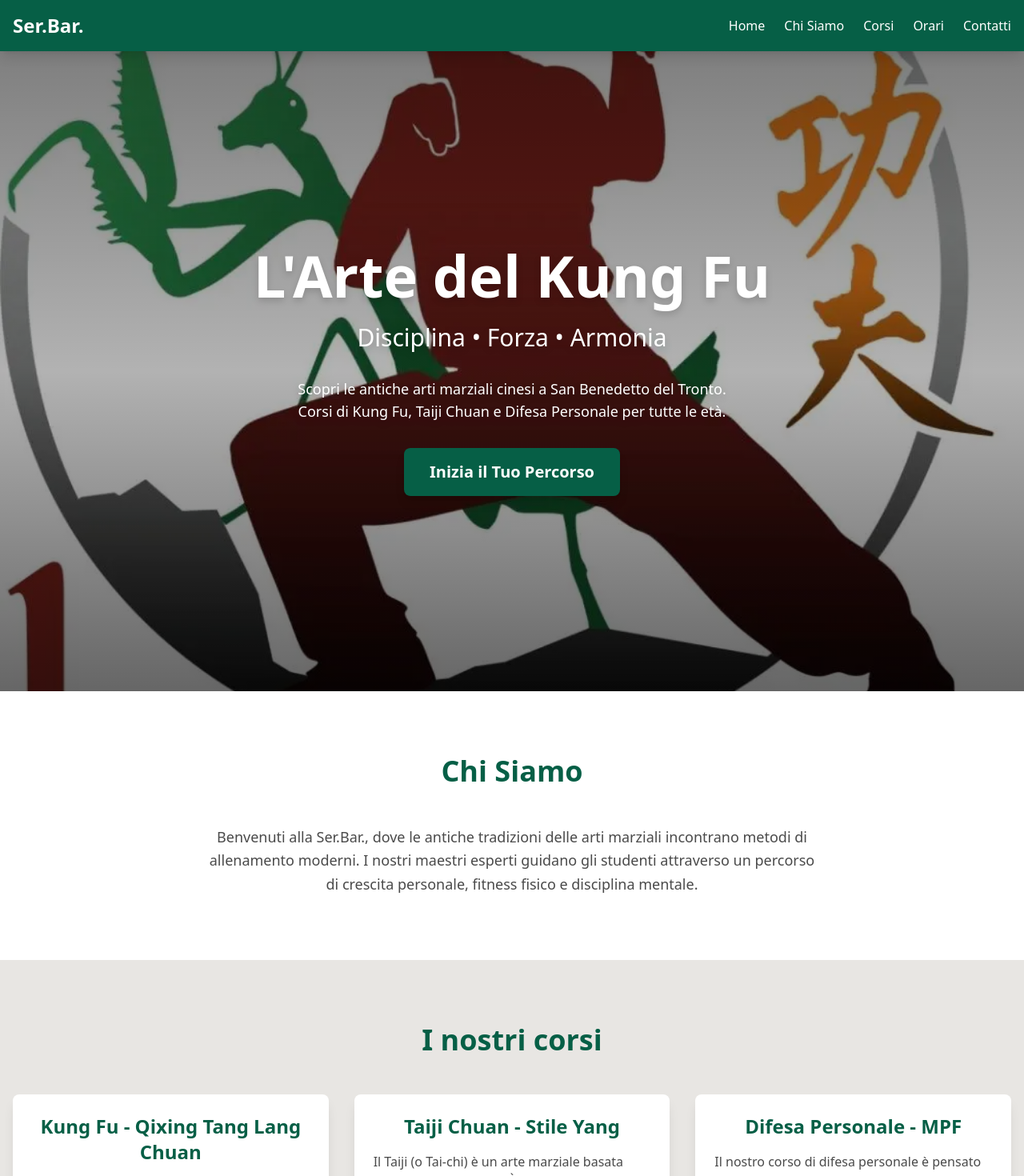
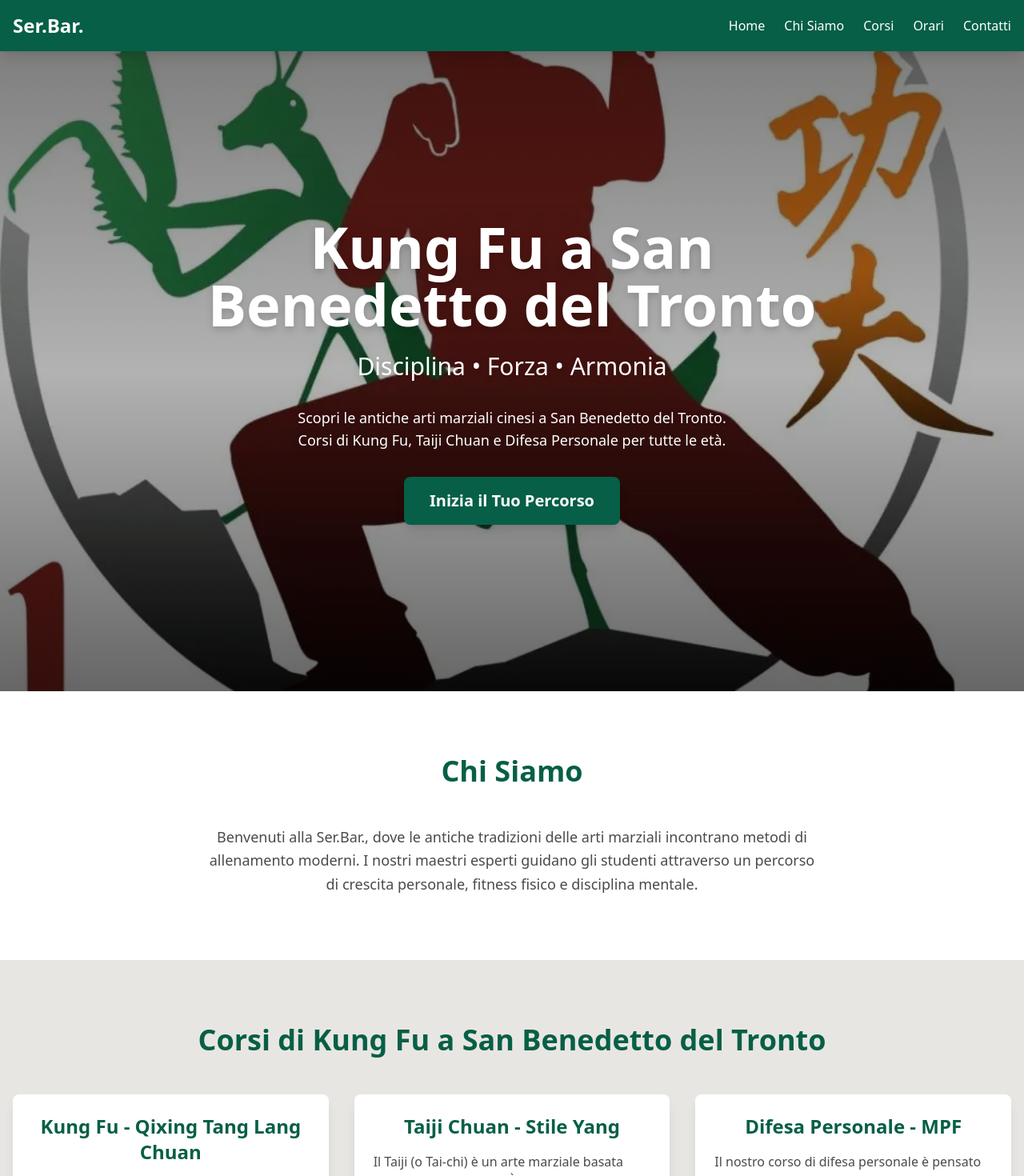
Before and after one commit to osharko/serbar-react, a React (Vite) app: page / in a window 1280 px wide. Before the commit this address led to /#/home. Shown: the top 1470 px of the page at 80% size. Built offline with nearby package versions, Linux system fonts and the light colour scheme.

Commit message:
better SEO

```diff
--- a/src/App.jsx
+++ b/src/App.jsx
@@ -1,8 +1,7 @@
 import {
-  HashRouter as Router,
+  BrowserRouter as Router,
   Routes,
   Route,
-  Navigate,
 } from 'react-router-dom';
 import { Homepage } from './homepage/Home';
 
@@ -10,8 +9,7 @@ function App() {
   return (
     <Router>
       <Routes>
-        <Route path="/" element={<Navigate to="/home" replace />} />
-        <Route path="/home" element={<Homepage />} />
+        <Route path="/" element={<Homepage />} />
       </Routes>
     </Router>
   );
--- a/src/homepage/Classes.jsx
+++ b/src/homepage/Classes.jsx
@@ -10,7 +10,7 @@ export function Classes() {
           className="text-3xl md:text-4xl font-bold text-center mb-8 md:mb-12"
           style={{ color: 'var(--color-brand-primary)' }}
         >
-          I nostri corsi
+          Corsi di Kung Fu a San Benedetto del Tronto
         </h2>
         <div className="grid grid-cols-1 md:grid-cols-2 lg:grid-cols-3 gap-6 md:gap-8">
           <div
--- a/src/homepage/HomepageBanner.jsx
+++ b/src/homepage/HomepageBanner.jsx
@@ -36,7 +36,7 @@ export function HomepageBanner() {
             style={{ color: 'var(--color-white)' }}
           >
             <h1 className="text-4xl md:text-6xl lg:text-7xl font-bold mb-4 md:mb-6 drop-shadow-lg">
-              L'Arte del Kung Fu
+              Kung Fu a San Benedetto del Tronto
             </h1>
             <p className="text-xl md:text-2xl lg:text-3xl mb-6 md:mb-8 drop-shadow-lg">
               Disciplina • Forza • Armonia
```
Also changed, not shown: 2 other files (tests, documents, lock files or other folders).
